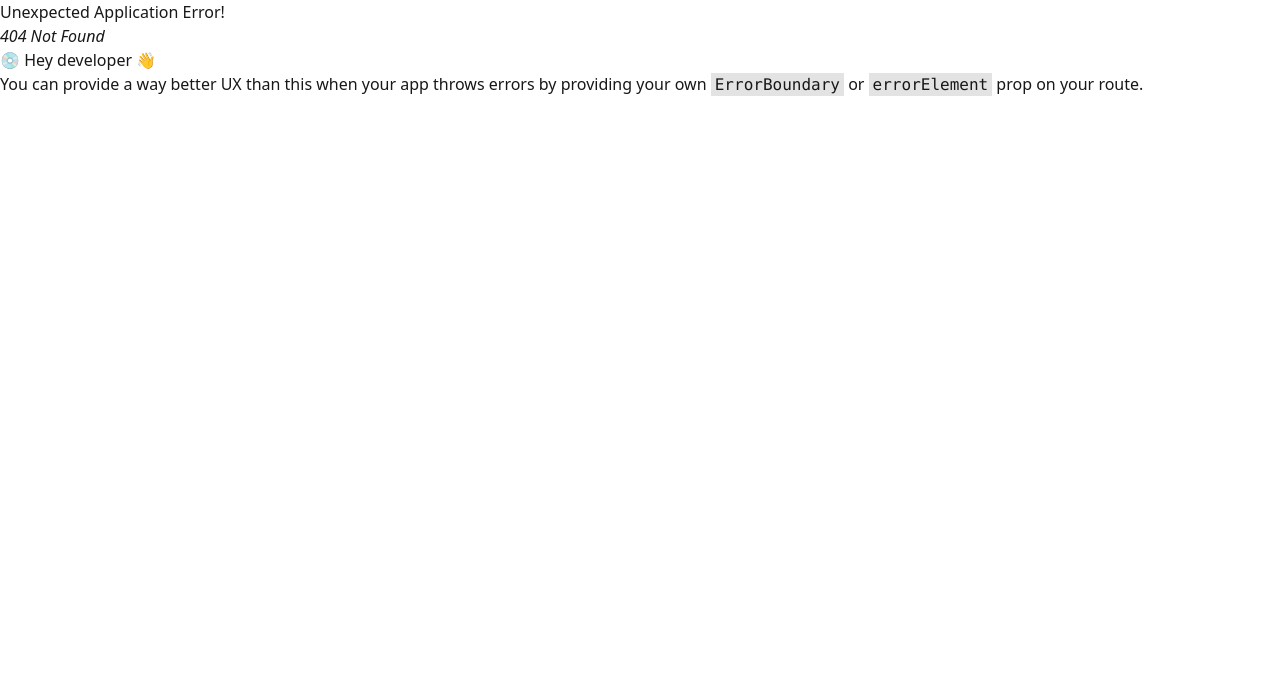
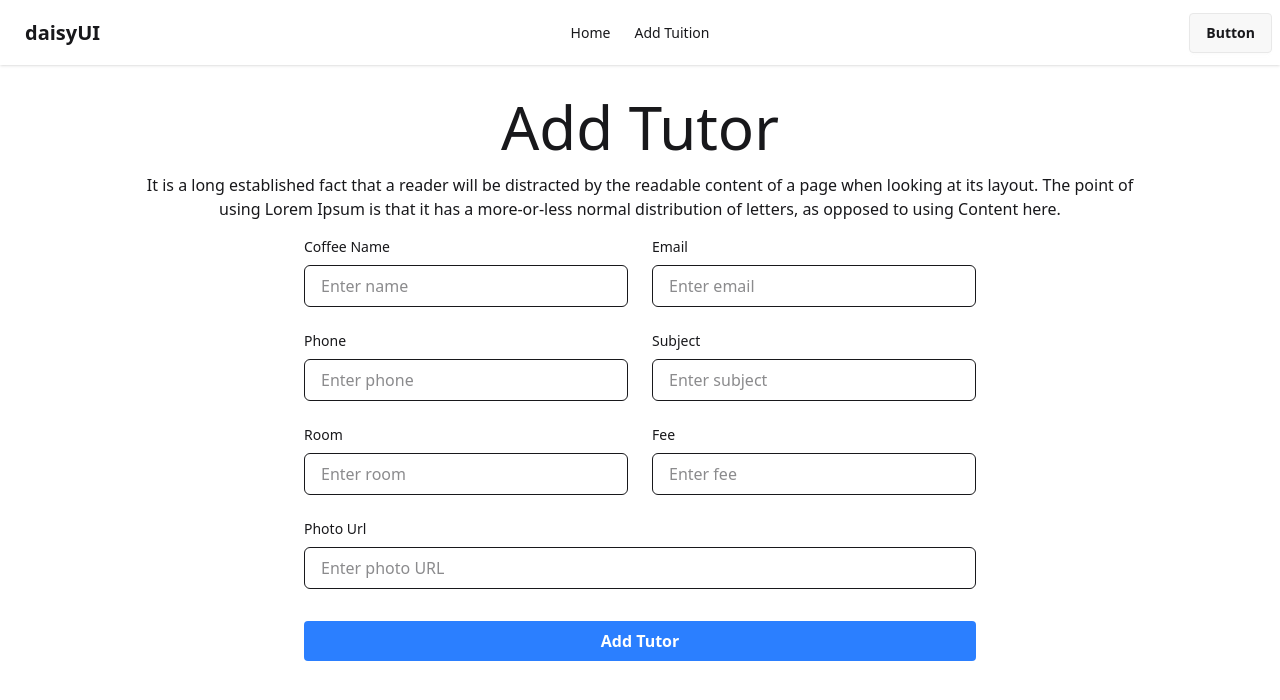
Before and after one commit to mintusikder/online-tuition, a React (Vite) app in the folder client/: page /addTuition in a window 1280 px wide. Before the commit this address had no page. Shown: the top 700 px of the page. Built offline with nearby package versions, Linux system fonts and the light colour scheme.

Commit message:
add tuition data

```diff
--- a/client/package.json
+++ b/client/package.json
@@ -14,6 +14,7 @@
     "react": "^19.1.0",
     "react-dom": "^19.1.0",
     "react-router": "^7.6.0",
+    "sweetalert2": "^11.21.0",
     "tailwindcss": "^4.1.6"
   },
   "devDependencies": {
--- /dev/null
+++ b/client/src/components/AddTuition.jsx
@@ -0,0 +1,152 @@
+import React from "react";
+import Swal from "sweetalert2";
+
+const AddTuition = () => {
+  const handelAddTutor = (e) => {
+    e.preventDefault();
+    const form = e.target;
+    const formData = new FormData(form);
+    const tutorData = Object.fromEntries(formData.entries());
+    console.log(tutorData);
+    fetch(`http://localhost:5000/tuitions`, {
+      method: "POST",
+      headers: {
+        "content-type": "application/json",
+      },
+      body: JSON.stringify(tutorData),
+    })
+      .then((res) => res.json())
+      .then((data) => {
+        if (data.insertedId) {
+          Swal.fire({
+            title: "Add Success!",
+            icon: "success",
+            draggable: true,
+          });
+
+          form.reset();
+          console.log(data);
+        }
+      });
+  };
+  return (
+    <div className="p-4 md:px-8 lg:px-24">
+      <div className="p-4 md:px-8 lg:px-12 text-center space-y-4">
+        <h1 className="text-3xl md:text-4xl lg:text-6xl">Add Tutor</h1>
+        <p className="text-sm md:text-base">
+          It is a long established fact that a reader will be distracted by the
+          readable content of a page when looking at its layout. The point of
+          using Lorem Ipsum is that it has a more-or-less normal distribution of
+          letters, as opposed to using Content here.
+        </p>
+      </div>
+
+      <form onSubmit={handelAddTutor} className="max-w-2xl mx-auto space-y-6">
+        <div className="grid grid-cols-1 md:grid-cols-2 gap-6">
+          <div className="space-y-2">
+            <label htmlFor="name" className="block text-sm font-medium">
+              Coffee Name
+            </label>
+            <input
+              type="text"
+              id="name"
+              name="name"
+              required
+              className="w-full px-4 py-2 border rounded-md focus:outline-none focus:ring-2 focus:ring-coffee-500"
+              placeholder="Enter name"
+            />
+          </div>
+          <div className="space-y-2">
+            <label htmlFor="email" className="block text-sm font-medium">
+              Email
+            </label>
+            <input
+              type="text"
+              id="email"
+              name="email"
+              required
+              className="w-full px-4 py-2 border rounded-md focus:outline-none focus:ring-2 focus:ring-coffee-500"
+              placeholder="Enter email"
+            />
+          </div>
+          <div className="space-y-2">
+            <label htmlFor="phone" className="block text-sm font-medium">
+              Phone
+            </label>
+            <input
+              type="text"
+              id="phone"
+              name="phone"
+              required
+              className="w-full px-4 py-2 border rounded-md focus:outline-none focus:ring-2 focus:ring-coffee-500"
+              placeholder="Enter phone"
+            />
+          </div>
+          <div className="space-y-2">
+            <label htmlFor="subject" className="block text-sm font-medium">
+              Subject
+            </label>
+            <input
+              type="text"
+              id="subject"
+              name="subject"
+              required
+              className="w-full px-4 py-2 border rounded-md focus:outline-none focus:ring-2 focus:ring-coffee-500"
+              placeholder="Enter subject"
+            />
+          </div>
+          <div className="space-y-2">
+            <label htmlFor="room" className="block text-sm font-medium">
+              Room
+            </label>
+            <input
+              type="text"
+              id="room"
+              name="room"
+              required
+              className="w-full px-4 py-2 border rounded-md focus:outline-none focus:ring-2 focus:ring-coffee-500"
+              placeholder="Enter room"
+            />
+          </div>
+          <div className="space-y-2">
+            <label htmlFor="fee" className="block text-sm font-medium">
+              Fee
+            </label>
+            <input
+              type="text"
+              id="fee"
+              name="fee"
+              required
+              className="w-full px-4 py-2 border rounded-md focus:outline-none focus:ring-2 focus:ring-coffee-500"
+              placeholder="Enter fee"
+            />
+          </div>
+        </div>
+        <div className="space-y-2">
+          <label htmlFor="photo" className="block text-sm font-medium">
+            Photo Url
+          </label>
+          <input
+            type="url" // Changed to url type for better validation
+            id="photo"
+            name="photo"
+            required
+            className="w-full px-4 py-2 border rounded-md focus:outline-none focus:ring-2 focus:ring-coffee-500"
+            placeholder="Enter photo URL"
+          />
+        </div>
+
+        <div className="pt-2">
+          <button
+            type="submit"
+            className="w-full bg-blue-500 hover:bg-blue-600 text-white font-bold py-2 px-4 rounded"
+          >
+            Add Tutor
+          </button>
+        </div>
+      </form>
+    </div>
+  );
+};
+
+export default AddTuition;
--- a/client/src/components/Header.jsx
+++ b/client/src/components/Header.jsx
@@ -6,6 +6,9 @@ const Header = () => {
     <>
       <li>
         <NavLink to={"/"}>Home</NavLink>
+      </li>
+      <li>
+        <NavLink to={"/addTuition"}>Add Tuition</NavLink>
       </li>
     </>
   );
--- /dev/null
+++ b/client/src/components/TuitionsCard.jsx
@@ -0,0 +1,27 @@
+import React from "react";
+
+const TuitionsCard = ({ tuition }) => {
+  const { name, email, subject, photo } = tuition;
+  console.log(tuition);
+  return (
+    <div className="card bg-base-100 w-96 shadow-sm">
+      <figure>
+        <img
+          src="https://img.daisyui.com/images/stock/photo-1606107557195-0e29a4b5b4aa.webp"
+          alt="Shoes"
+        />
+      </figure>
+      <div className="card-body">
+        <h2 className="card-title">{name}</h2>
+        <p>{email}</p>
+        <p>{subject}</p>
+        <div className="card-actions justify-end">
+          <div className="badge badge-outline">Fashion</div>
+          <div className="badge badge-outline">Products</div>
+        </div>
+      </div>
+    </div>
+  );
+};
+
+export default TuitionsCard;
--- /dev/null
+++ b/client/src/components/UpdateTuition.jsx
@@ -0,0 +1,11 @@
+import React from 'react';
+
+const UpdateTuition = () => {
+    return (
+        <div>
+
+        </div>
+    );
+};
+
+export default UpdateTuition;
--- a/client/src/pages/Home.jsx
+++ b/client/src/pages/Home.jsx
@@ -1,12 +1,23 @@
-import React from 'react';
-import Banner from '../components/Banner';
+import React from "react";
+import Banner from "../components/Banner";
+import { useLoaderData } from "react-router";
+import TuitionsCard from "../components/TuitionsCard";
 
 const Home = () => {
-    return (
-        <div>
-            <Banner></Banner>
+  const tuitions = useLoaderData();
+
+  return (
+    <div>
+      <Banner></Banner>
+      <div className="max-w-7xl mx-auto py-12">
+        <div className="grid grid-cols-1 md:grid-cols-3 gap-5">
+          {tuitions.map((tuition) => (
+            <TuitionsCard tuition={tuition} key={tuition._id}></TuitionsCard>
+          ))}
         </div>
-    );
+      </div>
+    </div>
+  );
 };
 
 export default Home;
--- a/client/src/routes/Routes.jsx
+++ b/client/src/routes/Routes.jsx
@@ -1,6 +1,8 @@
 import { createBrowserRouter } from "react-router";
 import Main from "../layout/Main";
 import Home from "../pages/Home";
+import AddTuition from "../components/AddTuition";
+import UpdateTuition from "../components/UpdateTuition";
 
 export const router = createBrowserRouter([
   {
@@ -9,7 +11,16 @@ export const router = createBrowserRouter([
     children: [
       {
         index: true,
+        loader : () =>fetch(`http://localhost:5000/tuitions`),
         Component: Home,
+      },
+      {
+        path: "/addTuition",
+        Component: AddTuition,
+      },
+      {
+        path: "/updateTuition",
+        Component: UpdateTuition,
       },
     ],
   },
```
Also changed, not shown: 2 other files (tests, documents, lock files or other folders).
